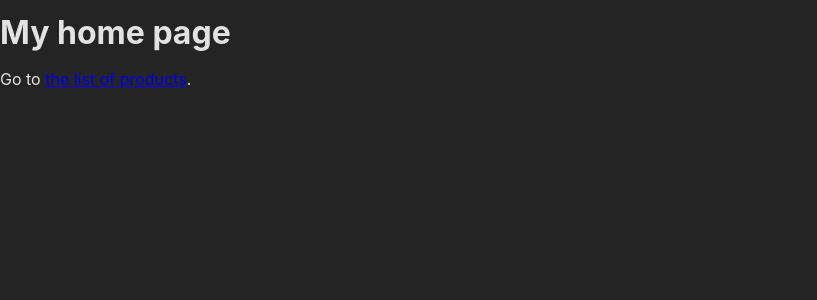
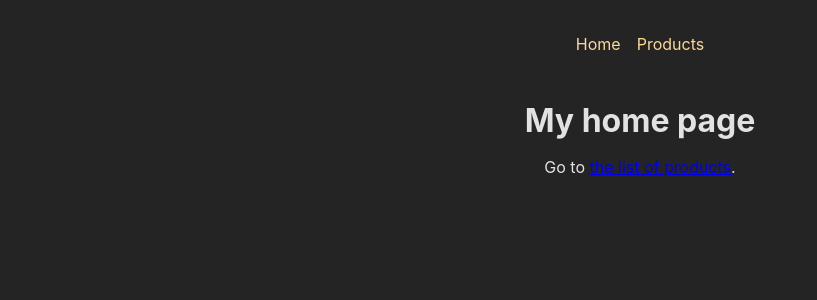
Before and after one commit to Mila2999/React-Router-basic, a React (Create React App) app: page / in a window 1280 px wide. Shown: the top 300 px of the page, without its empty margins (0-817 px from the left). Built offline with nearby package versions, Linux system fonts and the light colour scheme.

Commit message:
Layout & Nested Roats

```diff
--- /dev/null
+++ b/src/components/MainNavigation.module.css
@@ -0,0 +1,23 @@
+.header {
+    max-width: 60rem;
+    margin: auto;
+    padding: 2rem;
+    display: flex;
+    justify-content: center;
+  }
+
+  .list {
+    display: flex;
+    gap: 1rem;
+  }
+
+  .list a {
+    text-decoration: none;
+    color: var(--color-primary-400);
+  }
+
+  .list a:hover,
+  .list a.active {
+    color: var(--color-primary-800);
+    text-decoration: underline;
+  }
--- /dev/null
+++ b/src/components/MainNavigations.js
@@ -0,0 +1,19 @@
+import { Link } from 'react-router-dom';
+import classes from './MainNavigation.module.css';
+function MainNavigation() {
+  return (
+    <header className={classes.header}>
+      <nav>
+        <ul className={classes.list}>
+          <li>
+            <Link to="/">Home</Link>
+          </li>
+          <li>
+            <Link to="/products">Products</Link>
+          </li>
+        </ul>
+      </nav>
+    </header>
+  );
+}
+export default MainNavigation;
--- a/src/pages/Home.js
+++ b/src/pages/Home.js
@@ -1,4 +1,5 @@
 import { Link } from 'react-router-dom';
+
 function HomePage() {
   return (
     <>
--- a/src/pages/Products.js
+++ b/src/pages/Products.js
@@ -1,4 +1,8 @@
 function ProductsPage() {
-  return <h1>The Products Page</h1>;
+  return (
+    <>
+      <h1>The Products Page</h1>
+    </>
+  );
 }
 export default ProductsPage;
--- /dev/null
+++ b/src/pages/Root.js
@@ -0,0 +1,16 @@
+import { Outlet } from 'react-router-dom';
+import MainNavigation from '../components/MainNavigations';
+import classes from './Root.module.css';
+function RootLayout() {
+  return (
+    <>
+      {' '}
+      <MainNavigation />
+      <main className={classes.content}>
+        {' '}
+        <Outlet />
+      </main>
+    </>
+  );
+}
+export default RootLayout;
--- /dev/null
+++ b/src/pages/Root.module.css
@@ -0,0 +1,4 @@
+.content {
+  margin: 2 rem auto;
+  text-align: center;
+}
```
Also changed, not shown: src/App.js (+11 -4 lines).
